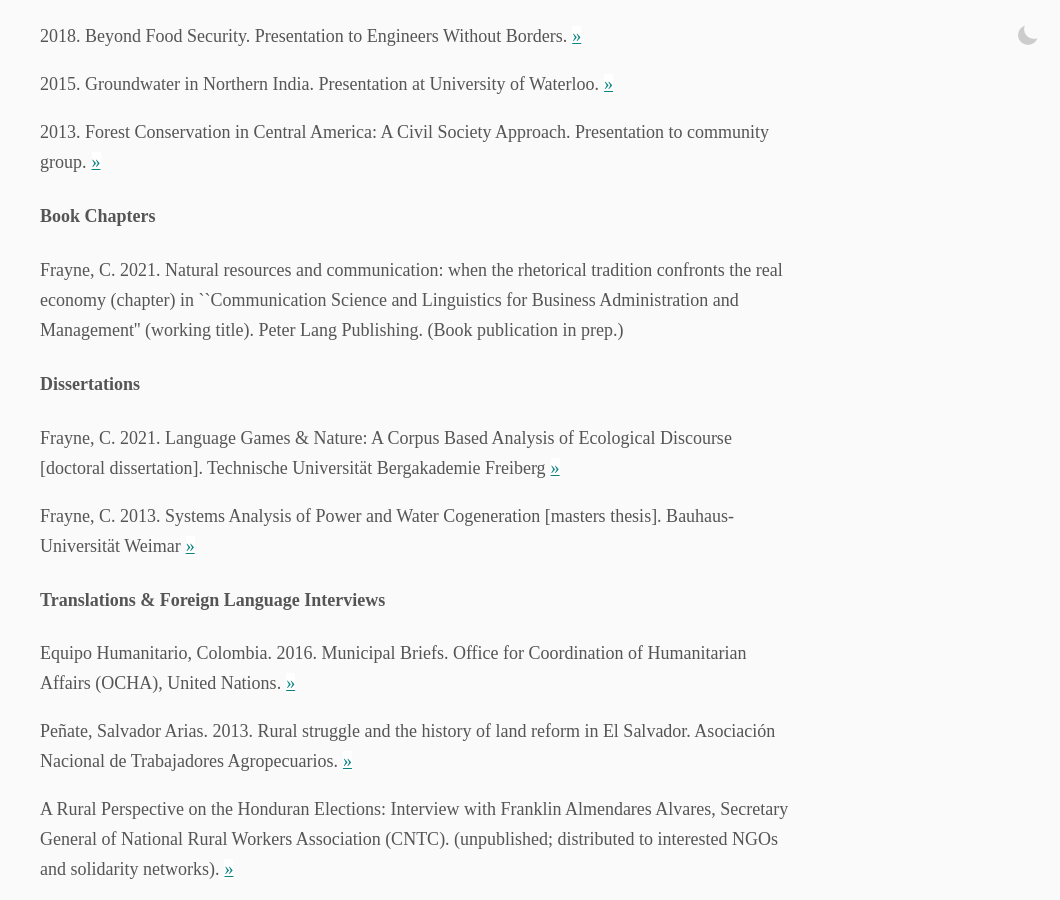
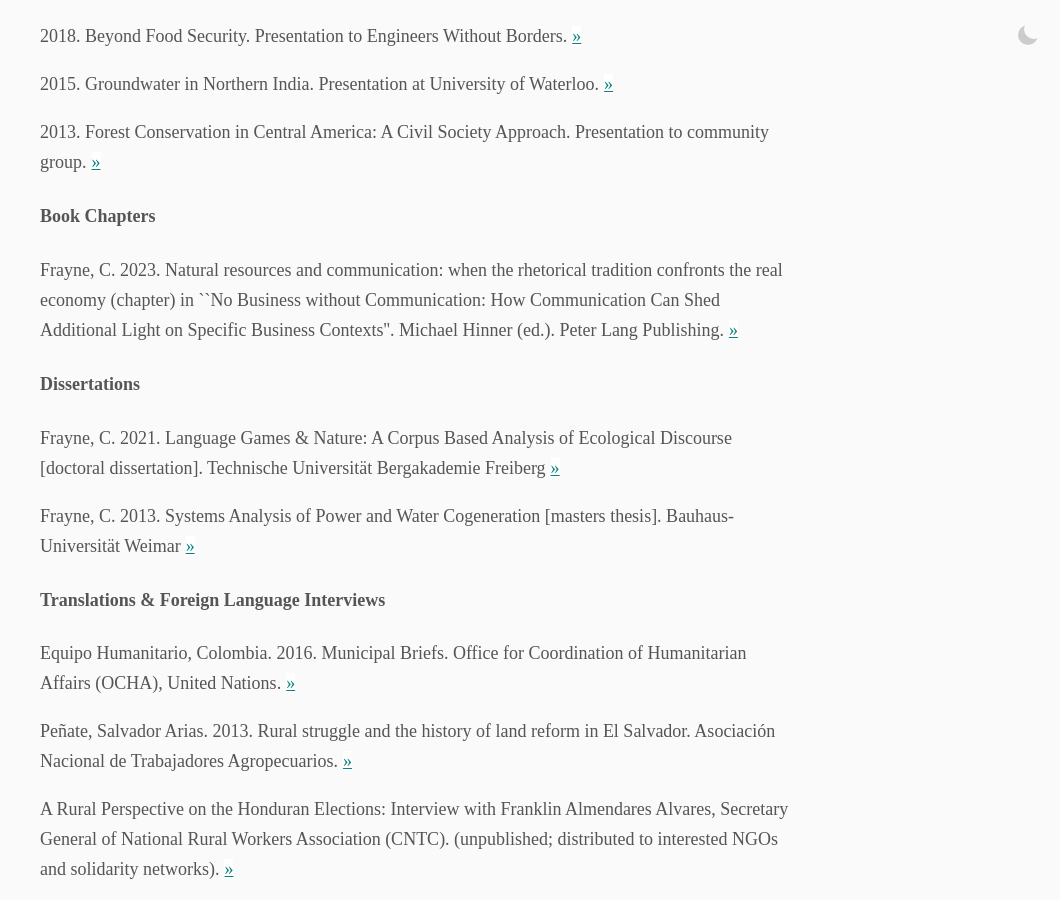
Before and after one commit to craigmateo/palabra, a Jekyll site: the page built from _pages/writing.html, in a window 1280 px wide and 900 px high, scrolled down 983 px. Shown: the whole window, without its empty margins (220-1280 px from the left). Built offline with Jekyll 4.4.1, drawn with Linux system fonts in a browser that asks for light colours; some web fonts are replaced.

Commit message:
link update

```diff
--- a/_pages/writing.html
+++ b/_pages/writing.html
@@ -23,7 +23,7 @@
 
 <h4>Book Chapters</h4>
 
-<p>Frayne, C. 2021. Natural resources and communication: when the rhetorical tradition confronts the real economy (chapter) in ``Communication Science and Linguistics for Business Administration and Management'' (working title). Peter Lang Publishing. (Book publication in prep.)</p>
+<p>Frayne, C. 2023. Natural resources and communication: when the rhetorical tradition confronts the real economy (chapter) in ``No Business without Communication: How Communication Can Shed Additional Light on Specific Business Contexts''. Michael Hinner (ed.). Peter Lang Publishing.<a class="link" target="_blank" href="https://www.peterlang.com/document/1336016">&raquo;</a></p></p>
 
 <h4>Dissertations</h4>
 <p>Frayne, C. 2021. Language Games & Nature: A Corpus Based Analysis of Ecological Discourse [doctoral dissertation]. Technische Universität Bergakademie Freiberg<a class="link" target="_blank" href="https://tubaf.qucosa.de/landing-page/?tx_dlf[id]=https%3A%2F%2Ftubaf.qucosa.de%2Fapi%2Fqucosa%253A74856%2Fmets">&raquo;</a></p>
```
